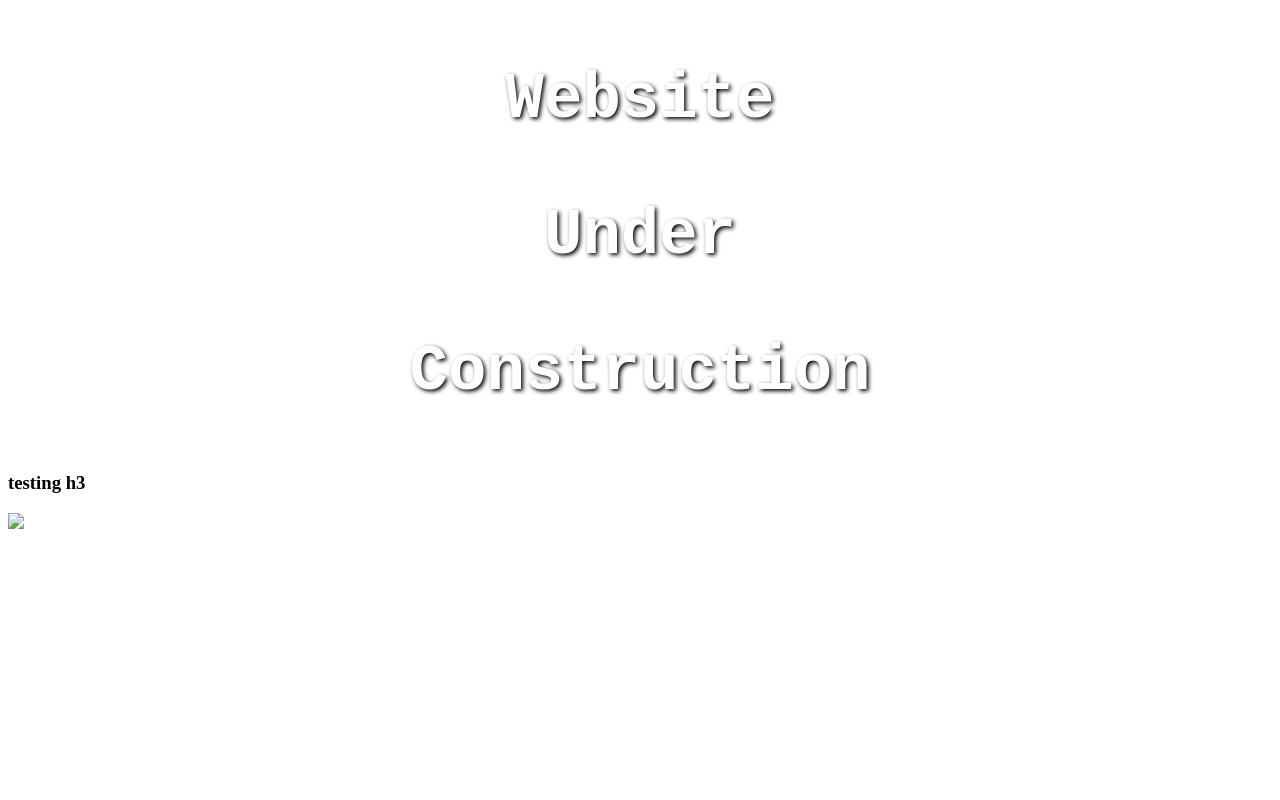
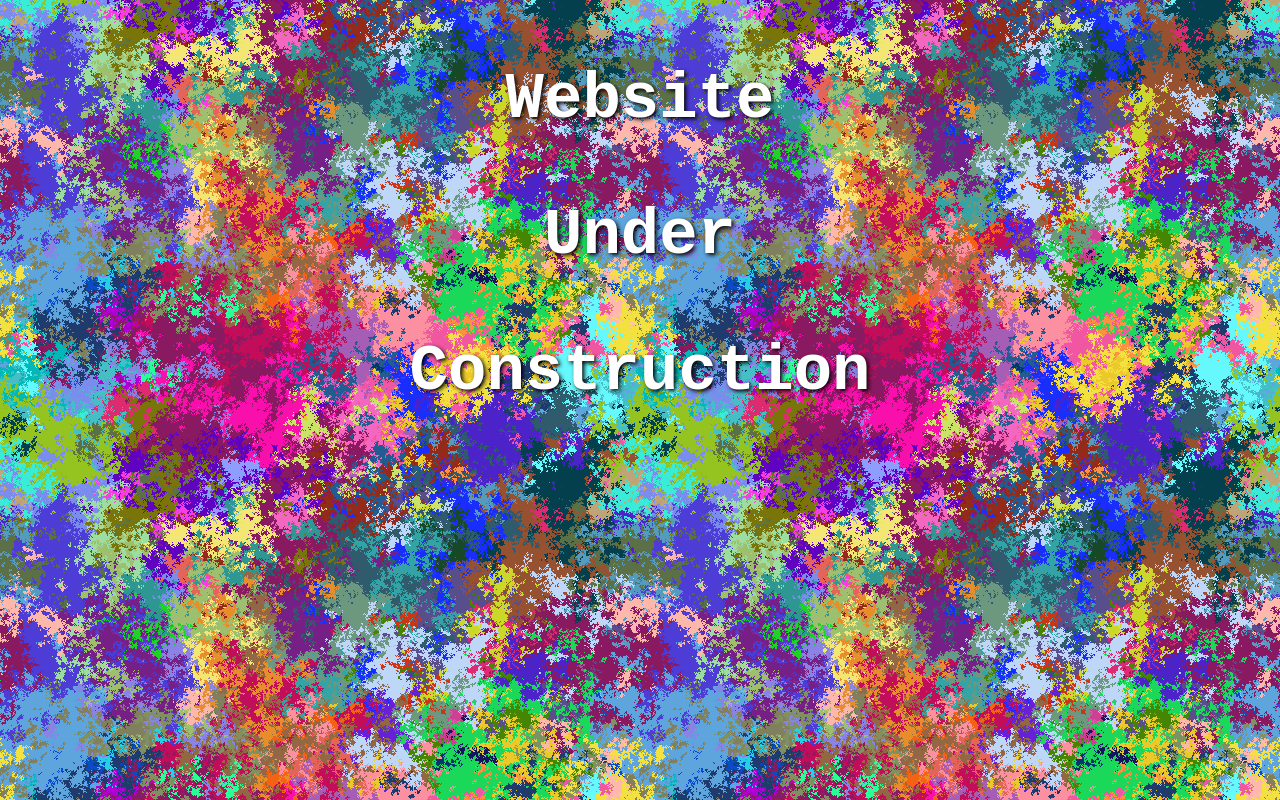
Before and after one commit to kennygow/tilingk, a plain HTML site: page index.html in a window 1280 px wide. Drawn offline with Linux system fonts and the light colour scheme.

Commit message:
Update index.html

```diff
--- a/index.html
+++ b/index.html
@@ -18,7 +18,7 @@
 		}
 		body
 		{
-			background-image:url("object.vote.png");
+			background-image:url("images/object.vote.png");
 			background-repeat:repeat;
 		}
 	</style>
@@ -28,9 +28,6 @@
 	<p id="construction">Website </p>
 	<p id="construction">Under </p>
 	<p id="construction">Construction</p>
-
-	<h3> testing h3 </h3>
-	<img src="object.vote.png">
 </body>
 
 </html>
```
